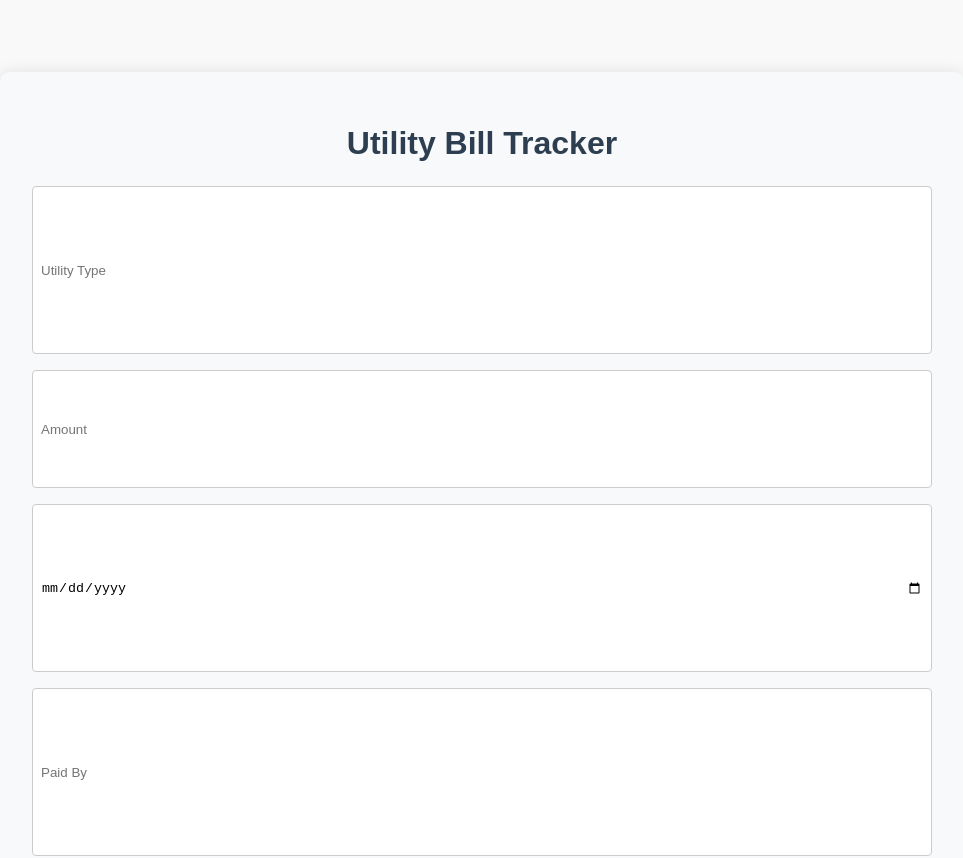
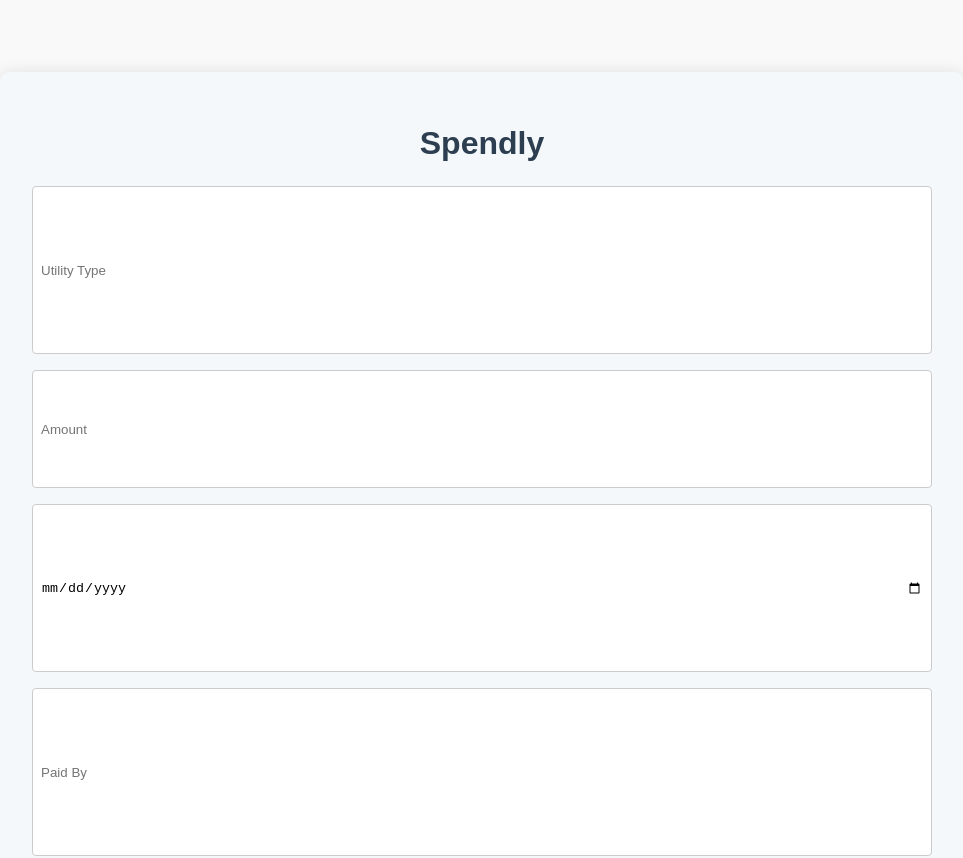
Before and after one commit to rohitvhanji/collab-itinerary-app, a React (Vite) app in the folder client/: page / in a window 1280 px wide. Shown: the top 858 px of the page, without its empty margins (158-1121 px from the left). Built offline with nearby package versions, Linux system fonts and the light colour scheme; no server answers; the HTML template or start-up script is replaced by a standard one.

Commit message:
Update App.jsx

```diff
--- a/client/src/App.jsx
+++ b/client/src/App.jsx
@@ -97,13 +97,13 @@
     <div className="container" style={{
       maxWidth: '900px',
       margin: '2rem auto',
-      backgroundColor: '#f8f9fa',
+      backgroundColor: '#F4F8FB',  // Salesforce light blue background
       borderRadius: '10px',
       padding: '2rem',
       boxShadow: '0 0 15px rgba(0,0,0,0.1)'
     }}>
       <h1 style={{ color: '#2c3e50', marginBottom: '1.5rem', textAlign: 'center' }}>
-        Utility Bill Tracker
+        Spendly
       </h1>
       <div className="form" style={{
         display: 'flex',
```
